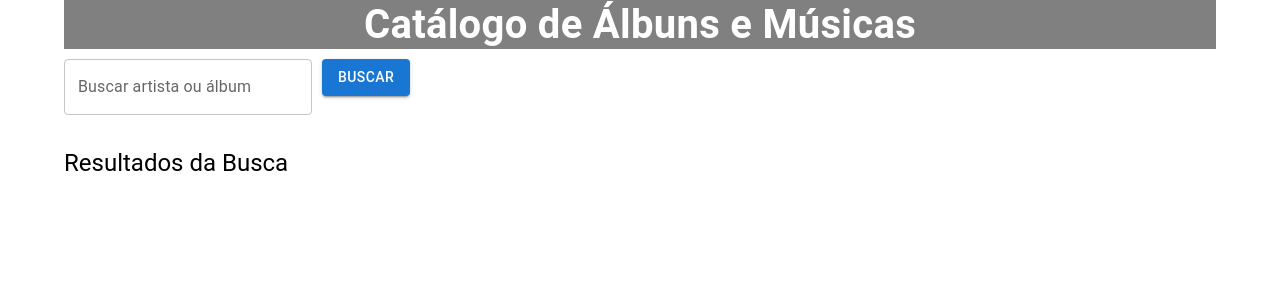
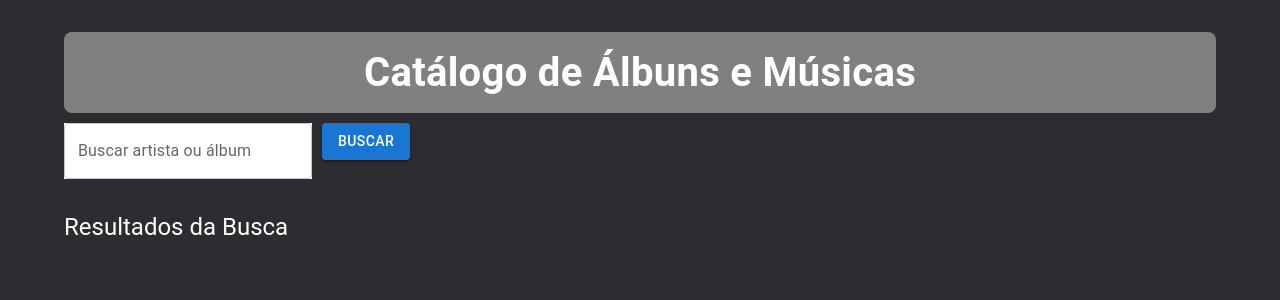
Before and after one commit to Celsolf/Projeto1-Fullstack, a React (Create React App) app in the folder playlist/: page / in a window 1280 px wide. Shown: the top 300 px of the page. Built offline with nearby package versions, Linux system fonts and the light colour scheme.

Commit message:
Html alterations

```diff
--- a/playlist/src/App.js
+++ b/playlist/src/App.js
@@ -1,8 +1,16 @@
 import React, { useState } from 'react';
-import { Container, Typography, Box } from '@mui/material';
+import { Container, Typography, Box, CssBaseline, createTheme, ThemeProvider } from '@mui/material';
 import SearchBar from './components/SearchBar';
 import AlbumList from './components/AlbumList';
 import AlbumDetail from './components/AlbumDetail';
+
+const theme = createTheme({
+  palette: {
+    background: {
+      default: '#2c2c31',
+    },
+  },
+});
 
 function App() {
   const [albums, setAlbums] = useState([]);
@@ -25,30 +33,36 @@ function App() {
   };
 
   return (
-    <Container>
-        <Typography variant="h4"
-
+    <ThemeProvider theme={theme}>
+      <CssBaseline />
+      <Container
+        sx={{
+          padding: '2rem',
+        }}
+      >
+        <Typography
+          variant="h4"
           sx={{
             color: 'white',
             fontSize: '2.5rem',
             fontWeight: 'bold',
             textAlign: 'center',
             width: '100%',
-    margin: '0px 1em 10px auto',
-    backgroundColor:'grey',
-  }}>
+            margin: '0 0 10px 0',
+            backgroundColor: 'grey',
+            padding: '1rem',
+            borderRadius: '8px',
+          }}
+        >
           Catálogo de Álbuns e Músicas
         </Typography>
         <SearchBar onSearch={fetchAlbums} />
-      <Box display="flex" gap="2rem" marginTop="2rem"
-      sx={{
-        backgroundColor:'light blue',
-      }}
-      >
+        <Box display="flex" gap="2rem" marginTop="2rem">
           <AlbumList albums={albums} onSelectAlbum={handleAlbumSelect} />
           <AlbumDetail album={selectedAlbum} />
         </Box>
       </Container>
+    </ThemeProvider>
   );
 }
 
--- a/playlist/src/components/AlbumList.js
+++ b/playlist/src/components/AlbumList.js
@@ -4,7 +4,7 @@ import { Box, Typography } from '@mui/material';
 const AlbumList = ({ albums, onSelectAlbum }) => {
   return (
     <div>
-      <Typography variant="h5" component="h2" gutterBottom>
+      <Typography variant="h5" component="h2" color='white'gutterBottom>
         Resultados da Busca
       </Typography>
       {albums.map((album) => (
@@ -19,6 +19,9 @@ const AlbumList = ({ albums, onSelectAlbum }) => {
           display="flex"
           alignItems="center"
           style={{ cursor: 'pointer' }}
+          sx={{
+            backgroundColor: '#0b74ab',
+          }}
         >
           <img src={album.artworkUrl100} alt={album.collectionName} style={{ marginRight: '10px', borderRadius: '4px' }} />
           <div>
--- a/playlist/src/components/SearchBar.js
+++ b/playlist/src/components/SearchBar.js
@@ -18,6 +18,9 @@ const SearchBar = ({ onSearch }) => {
   return (
     <div>
       <TextField
+       sx={{
+        backgroundColor: 'white',
+      }}
         label="Buscar artista ou álbum"
         variant="outlined"
         value={query}
```
Also changed, not shown: playlist/src/App.css (line endings or trailing spaces). Lines whose indentation alone changed are shown as unchanged.
